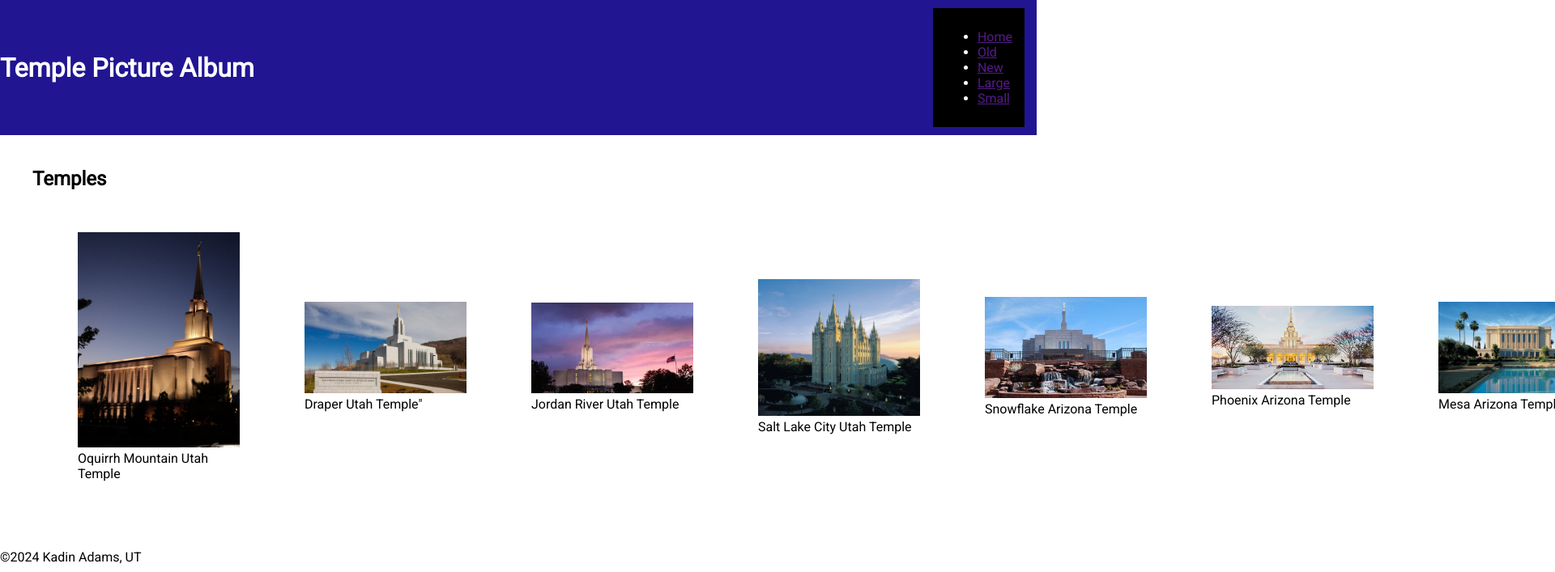
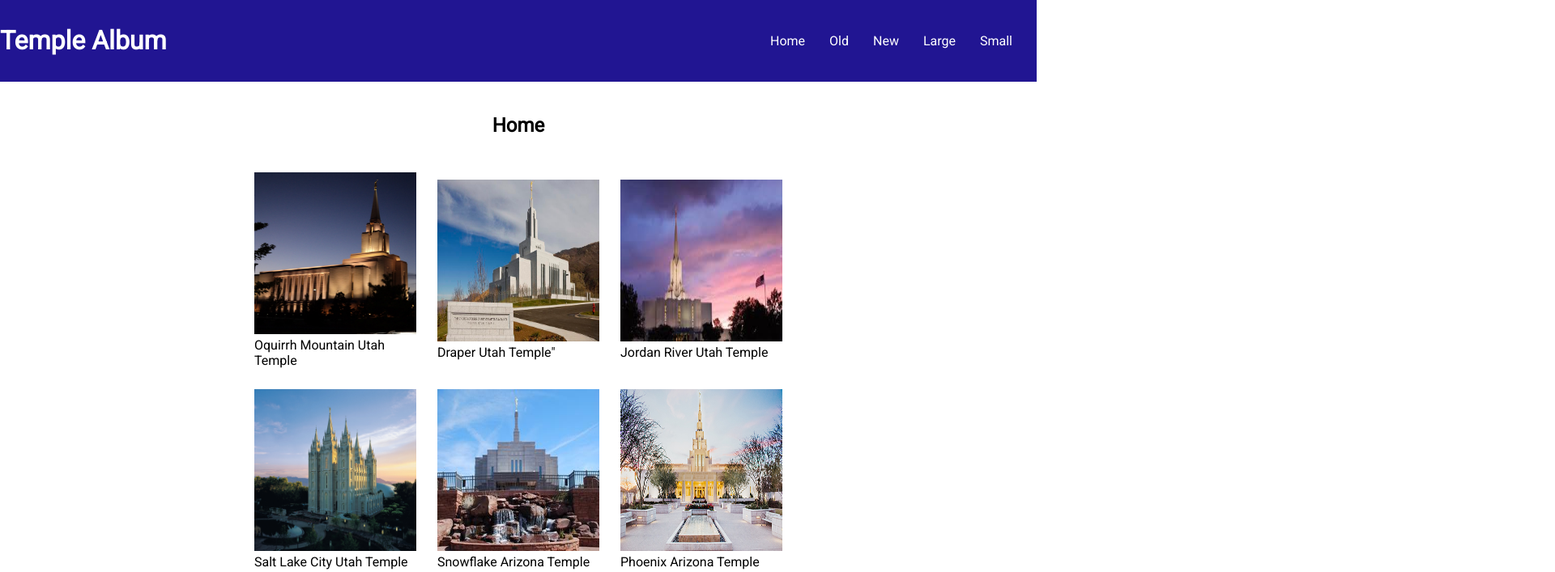
Before and after one commit to kanislupus36/wdd131, a plain HTML site: page temples.html in a window 1280 px wide. Shown: the top 707 px of the page at 81% size, 1920 px wide, since content can reach past the window. Drawn offline with Linux system fonts and the light colour scheme.

Commit message:
finished plz

```diff
--- a/scripts/temples.js
+++ b/scripts/temples.js
@@ -23,14 +23,10 @@ document.addEventListener('DOMContentLoaded', () => {
 
 document.addEventListener('DOMContentLoaded', () => {
     const hamburger = document.getElementById('hamburger');
-    const navItems = document.getElementById('nav-items');
+    const navItems = document.querySelector('.nav');
 
     hamburger.addEventListener('click', () => {
         navItems.classList.toggle('show'); // Toggle the 'show' class on nav items
-        if (navItems.classList.contains('show')) {
-            hamburger.innerHTML = '✖'; // Change to 'X' when open
-        } else {
-            hamburger.innerHTML = '&#9776;'; // Change back to hamburger icon
-        }
+        hamburger.innerHTML = navItems.classList.contains('show') ? '✖' : '&#9776;'; // Change icon
     });
 });
--- a/styles/temple-large.css
+++ b/styles/temple-large.css
@@ -1,16 +1,27 @@
 /* Larger Views ******************************/
-@media (min-width: 740px) {
-	header {
+@media (min-width: 640px) {
+    header { /* Targeting the header directly */
+        display: flex;
+        align-items: center;
+        justify-content: space-between;
+    }
+
+    .nav {
+        display: flex; /* Ensure it uses flex */
+        justify-content: flex-end;
+        flex-direction: row; /* Row direction for desktop */
+    }
+
+    .nav ul li { /* Target list items instead of links */
+        flex: 1 1 100%; /* Space between items */
+    }
+
+	.nav ul {
 		display: flex;
-		align-items: center;
-		justify-content: space-between;
 	}
 
-	nav {
-		justify-content: flex-end;
-		flex-direction: row;
-	}
-	nav a {
-		flex: 1 1 100%;
-	}
+    .nav a {
+        padding: 10px 15px; /* Ensure consistent padding */
+        flex: none; /* Remove the flex-grow/shrink */
+    }
 }
--- a/styles/temples.css
+++ b/styles/temples.css
@@ -1,13 +1,27 @@
 /* General styles */
+* {
+    box-sizing: border-box;
+}
+
 body {
     font-family: Roboto, sans-serif;
     margin: 0;
     padding: 0;
+    overflow-x: hidden; /* Prevent horizontal overflow */
+}
+
+main {
+    max-width: 800px; /* Limit width */
+    margin: 0 auto; /* Center main horizontally */
+    padding: 20px;
 }
 
 header {
     background: #211592;
     padding: 10px 0;
+    display: flex;
+    justify-content: center;
+    align-items: center;
 
 }
 
@@ -15,27 +29,34 @@ h1 {
     color: white;
 }
 
+h2 {
+    display: flex;
+    flex-direction: column; /* Stack items vertically */
+    align-items: center;
+}
+
 .nav {
-    display: flex;
-    justify-content: center; /* Center items horizontally */
     list-style: none;
     padding: 0;
     margin: 0;
 }
 
-.navli {
+.nav ul {
     margin: 0 15px;
+    list-style: none;
 }
 
-.nava {
+.nav a {
     color: white;
     text-decoration: none;
     padding: 10px 15px;
     transition: background 0.3s;
+    display: block;
+    text-align: center;
 }
 
 /* Hover effect */
-.navhover {
+.nav a:hover {
     background: #000000;
     color: white;
 }
@@ -49,38 +70,49 @@ h1 {
     margin-left: 10px;
 }
 
-/* Main content */
-main {
-    max-width: 1200px; /* Limit width */
-    margin: 0 auto; /* Center main horizontally */
-    padding: 20px;
-}
-
 .grid-container {
     display: grid;
     grid-template-columns: repeat(auto-fill, minmax(200px, 1fr)); /* Responsive grid */
-    gap: 20px; /* Space between grid items */
+    gap: 10px; /* Space between grid items */
 }
 
 .gallery {
     display: flex;
-    justify-content: space-evenly;
+    flex-wrap: wrap;
+    justify-content: center;
     align-items: center;
     padding: 1rem;
     margin-bottom: 1rem;
+    max-width: 100%;
+    grid-template-columns: repeat(auto-fill, minmax(200px, 1fr)); /* Responsive grid */
+    gap: 10px;
   }
+
+  .gallery figure {
+    margin: 0.5rem; /* Add some spacing between figures */
+    flex: 0 1 200px; /* Allow them to grow and shrink but maintain a base size */
+}
+
+.gallery img {
+    max-width: 100%; /* Responsive image */
+}
+
+footer {
+    background-color: #444;
+    color: white;
+    text-align: center;
+    padding: 1em;
+}
 
 /* Media query for mobile view */
 @media (max-width: 600px) {
+    .gallery {
+        grid-template-columns: 1fr; /* One column on mobile */
+    }
+
     .navigation {
         display: none; /* Hide navigation by default */
-        flex-direction: column; /* Stack items vertically */
-        position: absolute; /* Overlay on top of content */
-        top: 50px; /* Adjust based on header height */
-        left: 0;
-        right: 0;
-        background: #555454; /* Background color for menu */
-        z-index: 1000; /* Ensure it appears above content */
+        flex-direction: column; /* Stack items vertically when visible */
     }
 
     .navigation.show {
--- a/temples.html
+++ b/temples.html
@@ -16,8 +16,9 @@
 </head>
 <body>
     <header>
-    <h1>Temple Picture Album</h1>
-    <nav class="nav nava navli navhover">
+    <h1>Temple Album</h1>
+    <div class="hamburger" id="hamburger">&#9776;</div> <!-- Hamburger button -->
+    <nav class="nav">
         <ul>
             <li><a href="">Home</a></li>
             <li><a href="">Old</a></li>
@@ -28,42 +29,42 @@
     </nav>
     </header>
 <main>
-	<h2>Temples</h2>
+	<h2>Home</h2>
     <div class="gallery">
         <figure>
-            <img src="images/oquirrh.jpeg" alt="Oquirrh Mountain Utah Temple" width="200">
+            <img src="images/oquirrh.jpeg" alt="Oquirrh Mountain Utah Temple" width="200" height="200">
             <figcaption>Oquirrh Mountain Utah Temple</figcaption>
         </figure>
         <figure>
-            <img src="images/draper.jpg" alt="Draper Utah Temple" width="200">
+            <img src="images/draper.jpg" alt="Draper Utah Temple" width="200" height="200">
             <figcaption>Draper Utah Temple"</figcaption>
         </figure>
         <figure>
-            <img src="images/jordan.jpg" alt="Jordan River Utah Temple" width="200">
+            <img src="images/jordan.jpg" alt="Jordan River Utah Temple" width="200" height="200">
             <figcaption>Jordan River Utah Temple</figcaption>
         </figure>
         <figure>
-            <img src="images/saltlake.jpeg" alt="Salt Lake City Utah Temple" width="200">
+            <img src="images/saltlake.jpeg" alt="Salt Lake City Utah Temple" width="200" height="200">
             <figcaption>Salt Lake City Utah Temple</figcaption>
         </figure>
         <figure>
-            <img src="images/snowflake.jpg" alt="Snowflake Arizona Temple" width="200">
+            <img src="images/snowflake.jpg" alt="Snowflake Arizona Temple" width="200" height="200">
             <figcaption>Snowflake Arizona Temple</figcaption>
         </figure>
         <figure>
-            <img src="images/phoenix.jpg" alt="Phoenix Arizona Temple" width="200">
+            <img src="images/phoenix.jpg" alt="Phoenix Arizona Temple" width="200" height="200">
             <figcaption>Phoenix Arizona Temple</figcaption>
         </figure>
         <figure>
-            <img src="images/mesa.jpg" alt="Mesa Arizona Temple" width="200">
+            <img src="images/mesa.jpg" alt="Mesa Arizona Temple" width="200" height="200">
             <figcaption>Mesa Arizona Temple</figcaption>
         </figure>
         <figure>
-            <img src="images/tucson.jpeg" alt="Tucson Arizona Temple" width="200">
+            <img src="images/tucson.jpeg" alt="Tucson Arizona Temple" width="200" height="200">
             <figcaption>Tucson Arizona Temple</figcaption>
         </figure>
         <figure>
-            <img src="images/stgeorge.jpg" alt="St. George Utah Temple" width="200">
+            <img src="images/stgeorge.jpg" alt="St. George Utah Temple" width="200" height="200">
             <figcaption>St. George Utah Temple</figcaption>
         </figure>
     </div>
```
